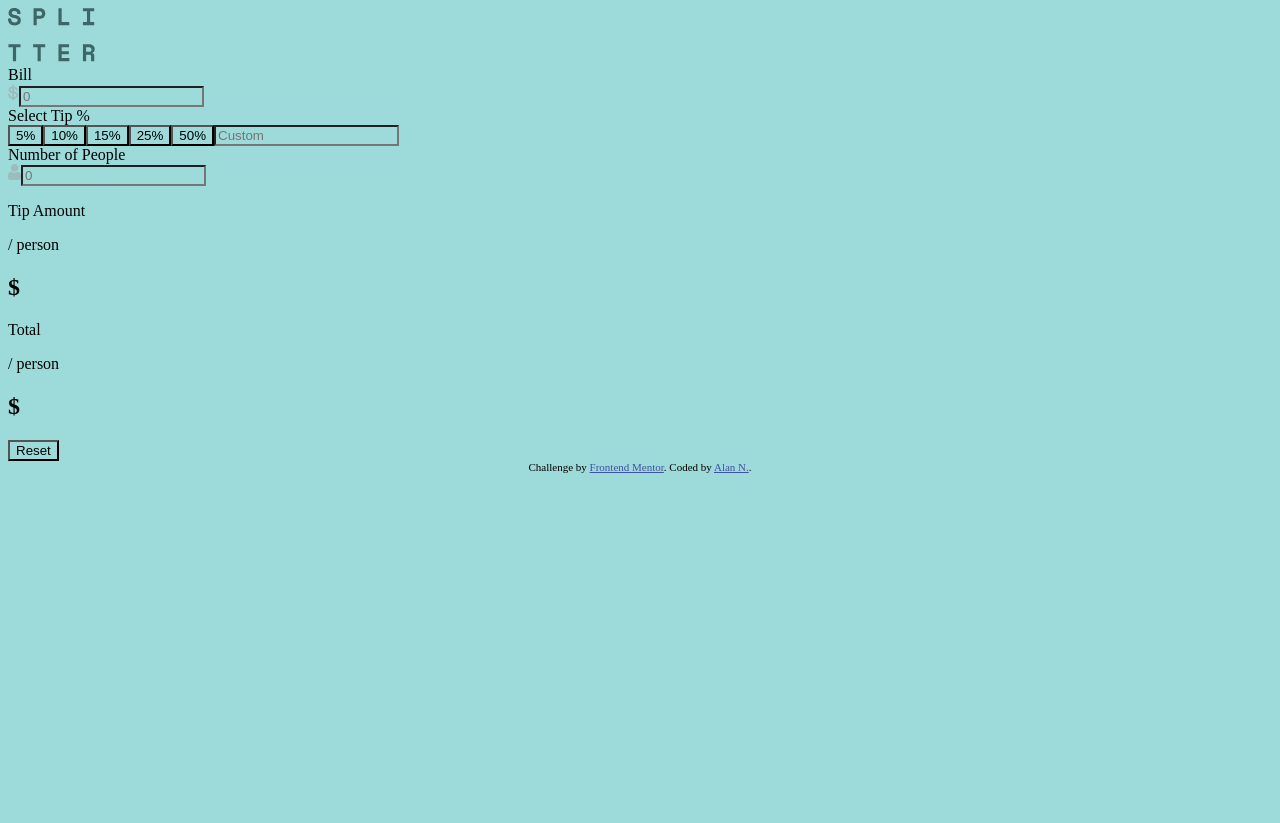
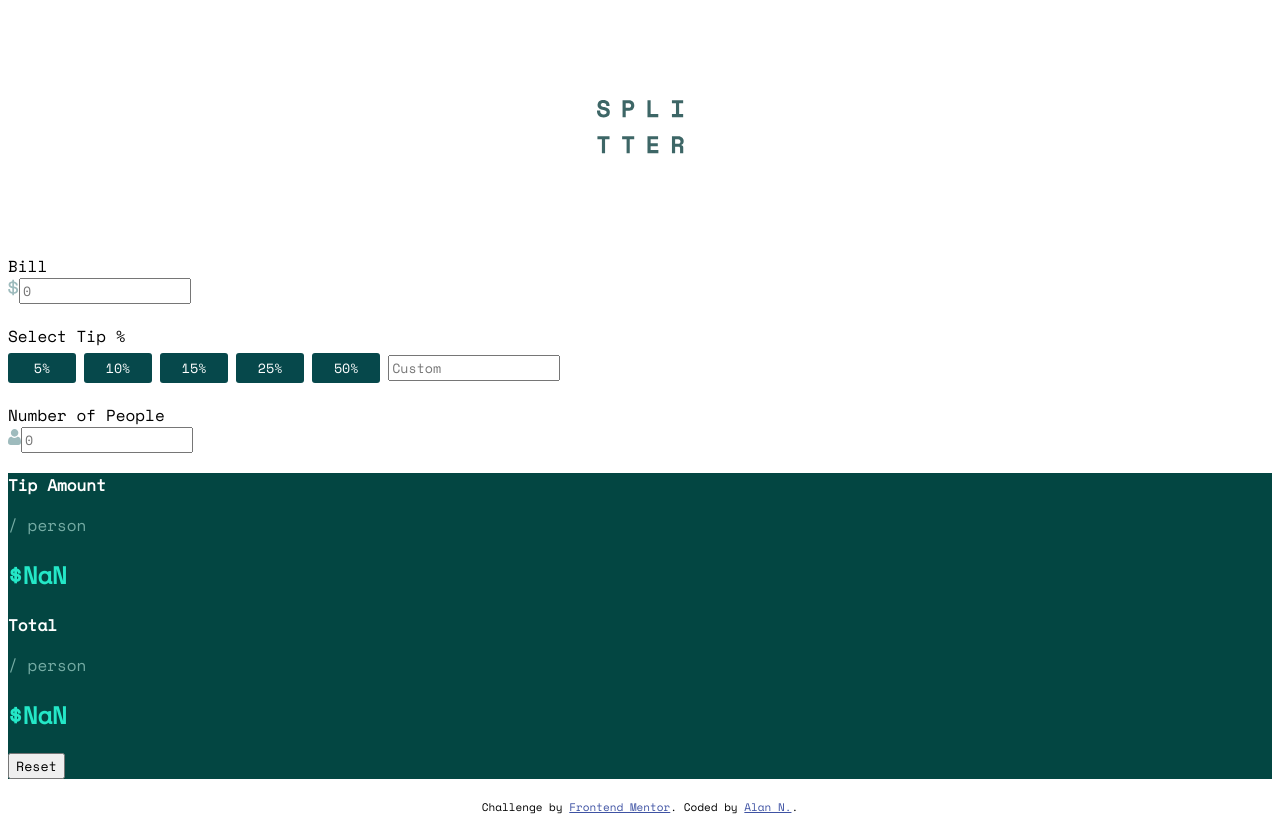
Before and after one commit to AlainNshimirimana/tip-calculator-app, a React (Create React App) app: page / in a window 1280 px wide. Before the commit the page ends 800 px from the top, so only its background shows below. Built offline with nearby package versions, Linux system fonts and the light colour scheme.

Commit message:
Merged the two form components into a single component and added some css styling

```diff
--- a/public/index.html
+++ b/public/index.html
@@ -5,6 +5,9 @@
   <meta name="viewport" content="width=device-width, initial-scale=1.0"> <!-- displays site properly based on user's device -->
 
   <link rel="icon" type="image/png" sizes="32x32" href="./images/favicon-32x32.png">
+  <link rel="preconnect" href="https://fonts.googleapis.com">
+<link rel="preconnect" href="https://fonts.gstatic.com" crossorigin>
+<link href="https://fonts.googleapis.com/css2?family=Space+Mono&display=swap" rel="stylesheet">
 
   <title>Frontend Mentor | Tip calculator app</title>
 
--- a/src/App.js
+++ b/src/App.js
@@ -1,15 +1,16 @@
 import React, {useState} from "react";
 import Form from "./components/Form";
-import Output from "./components/OutputForm";
 import Title from "./components/images/logo.svg";
 import "./css/App.css";
+import "./css/Form.css";
 
 function App(){
     return <>
     <header><img src={Title}/></header>
         <div className="main-container">
+            <div className="form-container">
             <Form/>
-            <Output/>
+            </div>
         </div>
     </>
 }
--- a/src/components/Form.js
+++ b/src/components/Form.js
@@ -1,11 +1,15 @@
 import React from "react";
 import DollarSign from "./images/icon-dollar.svg";
 import PersonIcon from "./images/icon-person.svg";
+import "../css/Form.css";
 
 
-const Form = ({bill, setBill, tip, setTip, people, setPeople}) => {
+const Form = ({bill, setBill, tip, setTip, people, setPeople, tipAmount, totalPerPerson}) => {
+    var tipAmount = ((Number(setBill) * (Number(setTip)/100)) / Number(setPeople)).toFixed(2);
+    var totalPerPerson = ((Number(setBill) / Number(setPeople)) + Number(tipAmount)).toFixed(2);
    return(
        <form className="form">
+           <div className="form-container">
                 <div className="form-input">
                     <label>Bill</label><br/>
                     <img src={DollarSign} alt="dollar-sign"/>
@@ -27,6 +31,26 @@ const Form = ({bill, setBill, tip, setTip, people, setPeople}) => {
                     <img src={PersonIcon} alt="person-icon"/>
                     <input type="number" placeholder="0" value={people} onChange={(e) => setPeople(e.target.value)}/>
                 </div>
+           </div>
+
+           <div className="output-container">
+                <div className="output">
+                        <div className="output-text">
+                            <p>Tip Amount</p>
+                            <p className="output-subtext">/ person</p>
+                            <h2>${tipAmount}</h2>
+                        </div>
+                    </div>
+                    <div className="output">
+                        <div className="output-text">
+                            <p>Total</p>
+                            <p className="output-subtext">/ person</p>
+                            <h2 placeholder="0.00">${bill !== "" && people !== "" && people !== "0" ? totalPerPerson  : "0.00"}</h2>
+                        </div>
+                    </div>
+
+                    <button>Reset</button>
+           </div>
        </form>
    )
 }
--- a/src/components/OutputForm.js
+++ /dev/null
@@ -1,27 +0,0 @@
-import React from "react";
-
-const Output = ({tip, people, bill, resetCalc, reset}) => {
-    return (
-        <div className="output-container">
-            <div className="output">
-                <div className="output-text">
-                    <p>Tip Amount</p>
-                    <p className="output-subtext">/ person</p>
-                </div>
-                <h2>${tip}</h2>
-            </div>
-
-            <div className="output">
-                <div className="output-text">
-                    <p>Total</p>
-                    <p className="output-subtext">/ person</p>
-                </div>
-                <h2>${bill}</h2>
-            </div>
-
-            <button>Reset</button>
-        </div>
-    )
-}
-
-export default Output;
--- a/src/css/App.css
+++ b/src/css/App.css
@@ -1,3 +1,9 @@
 *{
-    background-color: rgb(157, 218, 218);
+    /* background-color: rgb(157, 218, 218); */
+    font-family: 'Space Mono', monospace;
 }
+header{
+    display: flex;
+    justify-content: center;
+    margin: 100px 0;
+}
--- /dev/null
+++ b/src/css/Form.css
@@ -0,0 +1,32 @@
+/* form{
+    display: flex;
+    justify-content: center;
+} */
+div{
+    margin-top: 20px;
+}
+
+.form-tip button{
+    color: white;
+    background-color: rgb(6, 72, 75);
+    width: 1.8cm;
+    height: .8cm;
+    margin-top: 5px;
+    margin-right: 8px;
+    border: hidden;
+    border-radius: 3px;
+}
+
+div .output-container{
+    background-color: rgb(3, 70, 66);
+}
+.output-text p:first-child{
+    color: white;
+    font-weight: bold;
+}
+.output-subtext{
+    color: rgb(117, 172, 164);
+}
+h2{
+    color: rgb(36, 231, 199);
+}
```
Lines whose indentation alone changed are shown as unchanged.
